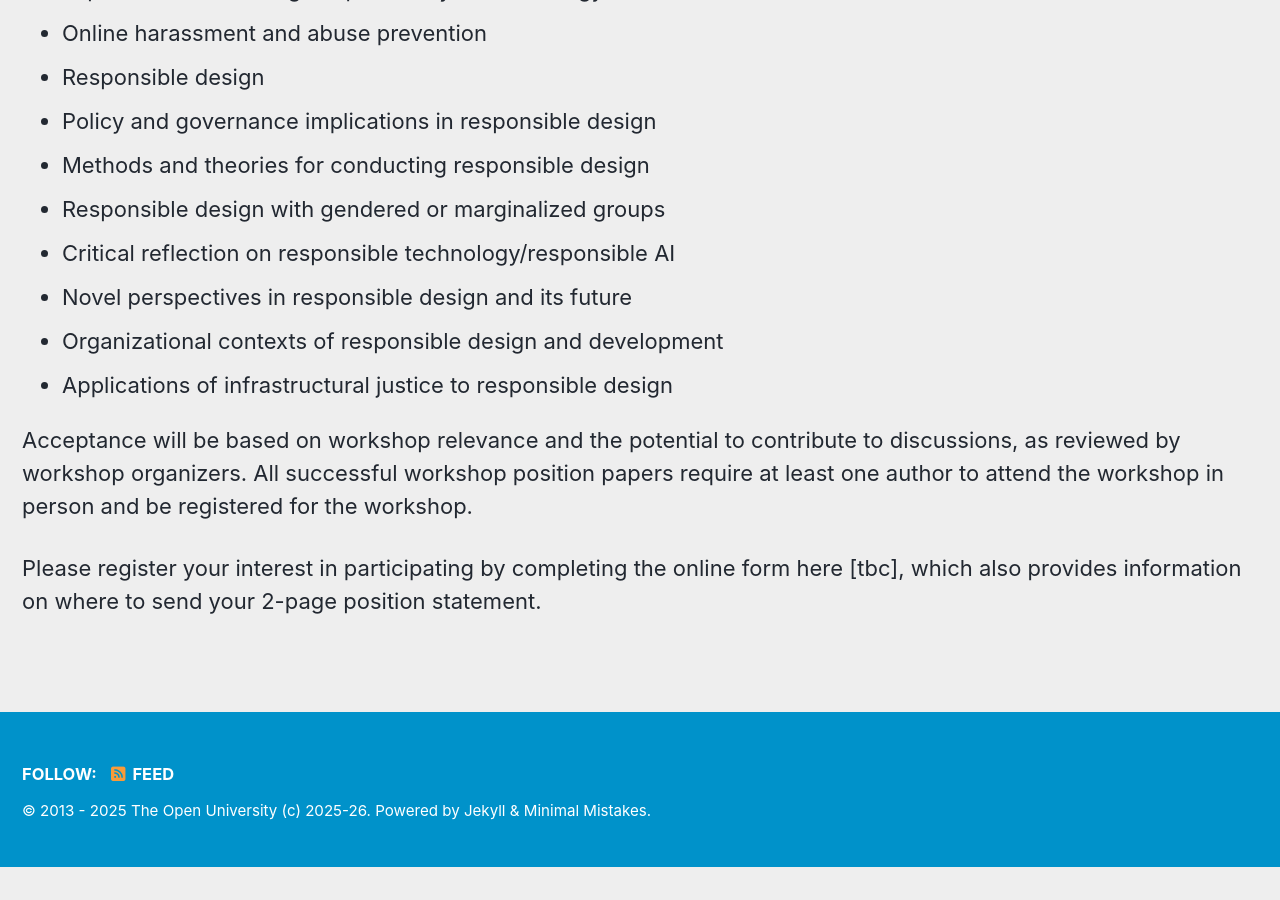
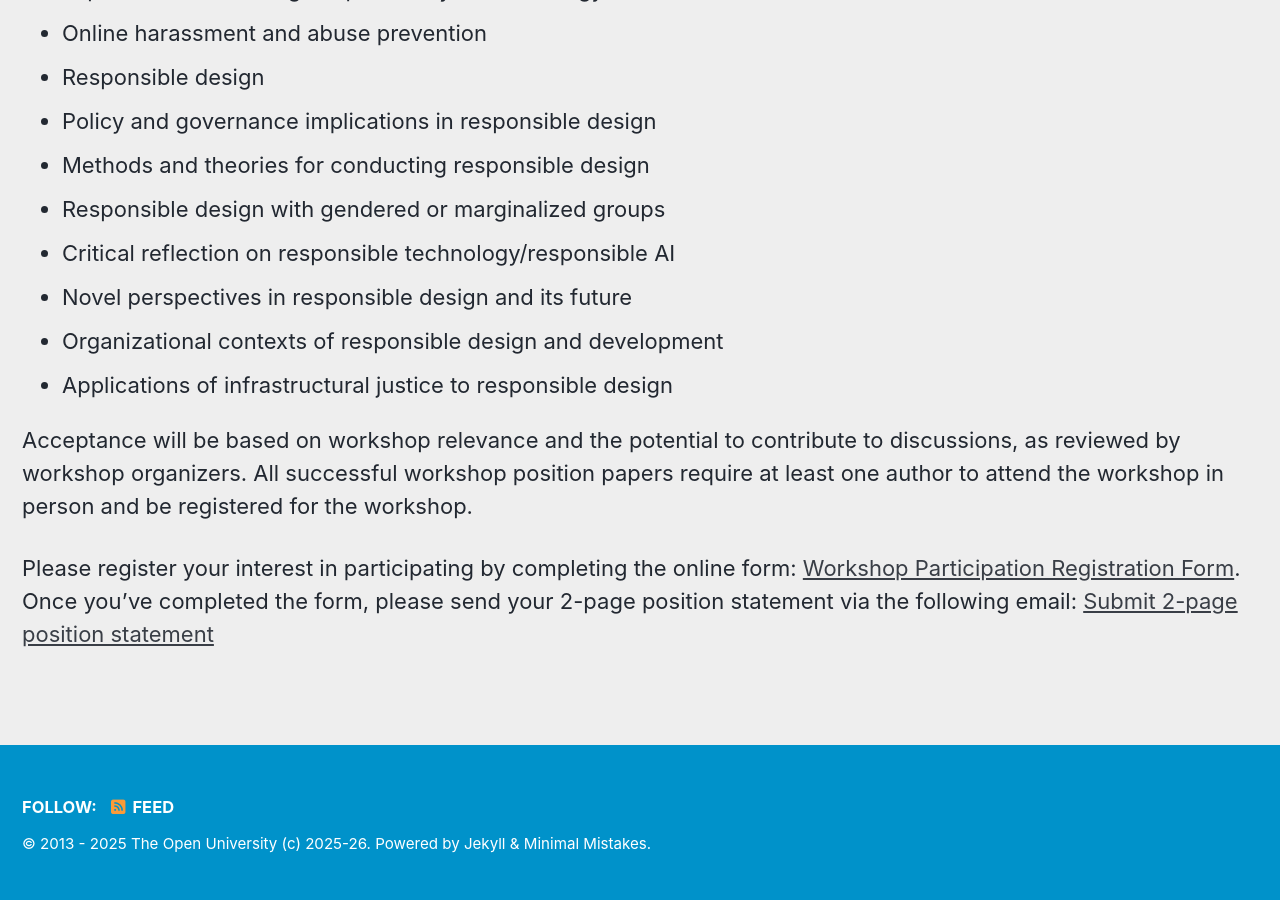
Before and after one commit to ou-cpwo/chi-sird-2026, a Jekyll site: the page built from _pages/cfp.md, in a window 1280 px wide and 900 px high, scrolled down 658 px. Built offline with Jekyll 4.4.1, drawn with Linux system fonts in a browser that asks for light colours; cached includes are drawn as plain includes; before the commit the page ends 1525 px from its top, so only the background shows below that.

Commit message:
Updated CfP information

```diff
--- a/_pages/cfp.md
+++ b/_pages/cfp.md
@@ -36,4 +36,4 @@ Relevant topics include, but are not limited to:
 
 Acceptance will be based on workshop relevance and the potential to contribute to discussions, as reviewed by workshop organizers. All successful workshop position papers require at least one author to attend the workshop in person and be registered for the workshop.
 
-Please register your interest in participating by completing the online form here [tbc], which also provides information on where to send your 2-page position statement.
+Please register your interest in participating by completing the online form: [Workshop Participation Registration Form](https://forms.office.com/e/negYukPLvZ). Once you've completed the form, please send your 2-page position statement via the following email: [Submit 2-page position statement](mailto:min.zhang@open.ac.uk?subject='CHI SIRD Workshop Position Paper')
```
